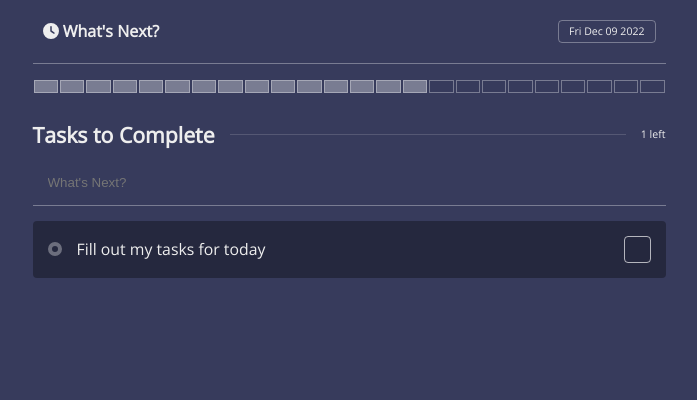
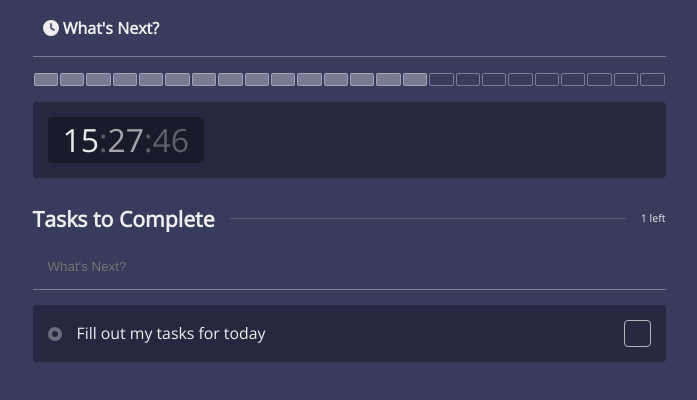
Before and after one commit to ceofermin/whats-next, an Angular app: page / in a window 1280 px wide. Shown: the top 400 px of the page, without its empty margins (291-988 px from the left). Built offline with nearby package versions, Linux system fonts and the light colour scheme; what ngx-cookie-service would draw is missing.

Commit message:
add time service

```diff
--- a/src/app/app.component.html
+++ b/src/app/app.component.html
@@ -1,5 +1,6 @@
 <div class="page-content">
     <app-header></app-header>
     <app-progressbar></app-progressbar>
+    <app-clock></app-clock>
     <app-todo-items></app-todo-items>
 </div>
--- a/src/app/app.module.ts
+++ b/src/app/app.module.ts
@@ -10,6 +10,7 @@ import { HeaderComponent } from './components/header/header.component';
 import { ProgressbarComponent } from './components/progressbar/progressbar.component';
 import { TodoItemsComponent } from './components/todo-items/todo-items.component';
 import { AddTodoComponent } from './components/add-todo/add-todo.component';
+import { ClockComponent } from './components/clock/clock.component';
 
 @NgModule({
   declarations: [
@@ -18,6 +19,7 @@ import { AddTodoComponent } from './components/add-todo/add-todo.component';
     ProgressbarComponent,
     TodoItemsComponent,
     AddTodoComponent,
+    ClockComponent,
   ],
   imports: [
     BrowserModule,
--- /dev/null
+++ b/src/app/components/clock/clock.component.html
@@ -0,0 +1,3 @@
+<div class="clock">
+    <p><span class="h">{{fTime[0]}}</span>:<span class="m">{{fTime[1]}}</span>:<span class="s">{{fTime[2]}}</span></p>
+</div>
--- /dev/null
+++ b/src/app/components/clock/clock.component.sass
@@ -0,0 +1,20 @@
+.clock
+  box-sizing: border-box
+  margin: 15px 0
+  background-color: #25283e
+  border-radius: 4px
+  padding: 15px
+  p
+    font-size: 2em
+    display: block
+    width: max-content
+    padding: 7px 15px
+    border-radius: 4px
+    background-color: rgba(0,0,0,0.33)
+    color: rgba(255,255,255,0.3)
+    .h
+      color: rgba(255,255,255,0.9)
+    .m
+      color: rgba(255,255,255,0.6)
+    .s
+      color: rgba(255,255,255,0.3)
--- /dev/null
+++ b/src/app/components/clock/clock.component.ts
@@ -0,0 +1,19 @@
+import { Component, OnInit } from '@angular/core';
+import { TimeService } from '../../services/time/time.service';
+
+@Component({
+  selector: 'app-clock',
+  templateUrl: './clock.component.html',
+  styleUrls: ['./clock.component.sass']
+})
+export class ClockComponent implements OnInit {
+  fTime: string[] = [...this.timeService.clockTime];
+
+  constructor(private timeService: TimeService) {}
+
+  ngOnInit(): void {
+    this.timeService.sInterval.subscribe(() => {
+      this.fTime = [...this.timeService.clockTime];
+    });
+  }
+}
--- a/src/app/components/header/header.component.html
+++ b/src/app/components/header/header.component.html
@@ -1,4 +1,3 @@
 <div class="header-container">
     <h1><fa-icon [icon]="hicon"></fa-icon> What's Next?</h1>
-    <p id="todaysdate">{{today.toDateString()}}</p>
 </div>
--- a/src/app/components/header/header.component.ts
+++ b/src/app/components/header/header.component.ts
@@ -1,4 +1,4 @@
-import { Component } from '@angular/core';
+import { Component, OnInit } from '@angular/core';
 import { faClock } from '@fortawesome/free-solid-svg-icons'
 
 @Component({
@@ -6,7 +6,10 @@ import { faClock } from '@fortawesome/free-solid-svg-icons'
   templateUrl: './header.component.html',
   styleUrls: ['./header.component.sass']
 })
-export class HeaderComponent {
+export class HeaderComponent implements OnInit {
   hicon = faClock;
-  today = new Date();
+
+  constructor() {}
+
+  ngOnInit(): void {}
 }
--- a/src/app/components/progressbar/progressbar.component.sass
+++ b/src/app/components/progressbar/progressbar.component.sass
@@ -8,6 +8,7 @@
     flex-grow: 1
     background: rgba(255,255,255,0)
     border: 1px solid rgba(255,255,255,0.33)
+    border-radius: 2px
     margin: 1px
   .passed
     background: rgba(255,255,255,0.33)
--- a/src/app/components/progressbar/progressbar.component.ts
+++ b/src/app/components/progressbar/progressbar.component.ts
@@ -1,5 +1,5 @@
 import { Component, OnInit } from '@angular/core';
-import { interval } from 'rxjs';
+import { TimeService } from '../../services/time/time.service';
 
 @Component({
   selector: 'app-progressbar',
@@ -7,21 +7,19 @@ import { interval } from 'rxjs';
   styleUrls: ['./progressbar.component.sass']
 })
 export class ProgressbarComponent implements OnInit {
-  now = new Date();
   hours: boolean[];
 
-  getHoursPassed(): boolean[] {
-    return [...Array(24)].map((e, i) => this.now.getHours() > i);
+  constructor(private timeService: TimeService) {
+    this.hours = this.hoursPassed;
   }
 
-  constructor() {
-    this.hours = this.getHoursPassed();
+  get hoursPassed(): boolean[] {
+    return [...Array(24)].map((e, i) => this.timeService.hours > i);
   }
 
   ngOnInit(): void {
-    interval(1000).subscribe(() => {
-      this.now = new Date();
-      this.hours = this.getHoursPassed();
+    this.timeService.sInterval.subscribe(() => {
+      this.hours = this.hoursPassed;
     });
   }
 }
--- /dev/null
+++ b/src/app/services/time/time.service.ts
@@ -0,0 +1,39 @@
+import { Observable, interval } from 'rxjs';
+
+import { Injectable } from '@angular/core';
+
+@Injectable({
+  providedIn: 'root'
+})
+export class TimeService {
+  sInterval = interval(1000);
+
+  constructor() {}
+
+  get date(): string {
+    return new Date().toDateString();
+  }
+
+  get hours(): number {
+    return new Date().getHours();
+  }
+
+  get minutes(): number {
+    return new Date().getMinutes();
+  }
+
+  get seconds(): number {
+    return new Date().getSeconds();
+  }
+
+  get clockTime(): string[] {
+    const padTime = (e: number) => (e < 10)
+      ? e.toString().padStart(2, "0") : e.toString();
+
+    const fHours = padTime(this.hours);
+    const fMinutes = padTime(this.minutes);
+    const fSeconds = padTime(this.seconds);
+
+    return [fHours, fMinutes, fSeconds];
+  }
+}
```
Also changed, not shown: 2 other files (tests, documents, lock files or other folders).
